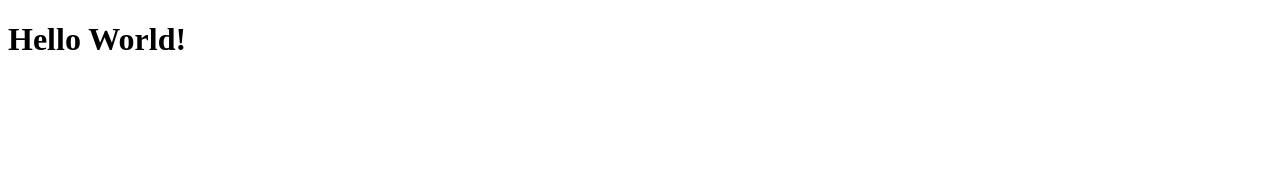
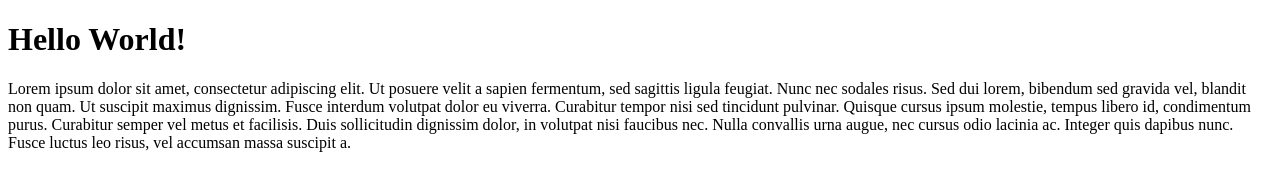
Before and after one commit to test12345678t/test, a plain HTML site: page src/index.html in a window 1280 px wide. Drawn offline with Linux system fonts and the light colour scheme.

Commit message:
add more content

```diff
--- a/src/index.html
+++ b/src/index.html
@@ -6,5 +6,8 @@
   </head>
   <body>
     <h1>Hello World!</h1>
+    <p>
+      Lorem ipsum dolor sit amet, consectetur adipiscing elit. Ut posuere velit a sapien fermentum, sed sagittis ligula feugiat. Nunc nec sodales risus. Sed dui lorem, bibendum sed gravida vel, blandit non quam. Ut suscipit maximus dignissim. Fusce interdum volutpat dolor eu viverra. Curabitur tempor nisi sed tincidunt pulvinar. Quisque cursus ipsum molestie, tempus libero id, condimentum purus. Curabitur semper vel metus et facilisis. Duis sollicitudin dignissim dolor, in volutpat nisi faucibus nec. Nulla convallis urna augue, nec cursus odio lacinia ac. Integer quis dapibus nunc. Fusce luctus leo risus, vel accumsan massa suscipit a.
+    </p>
   </body>
 </html>
```
